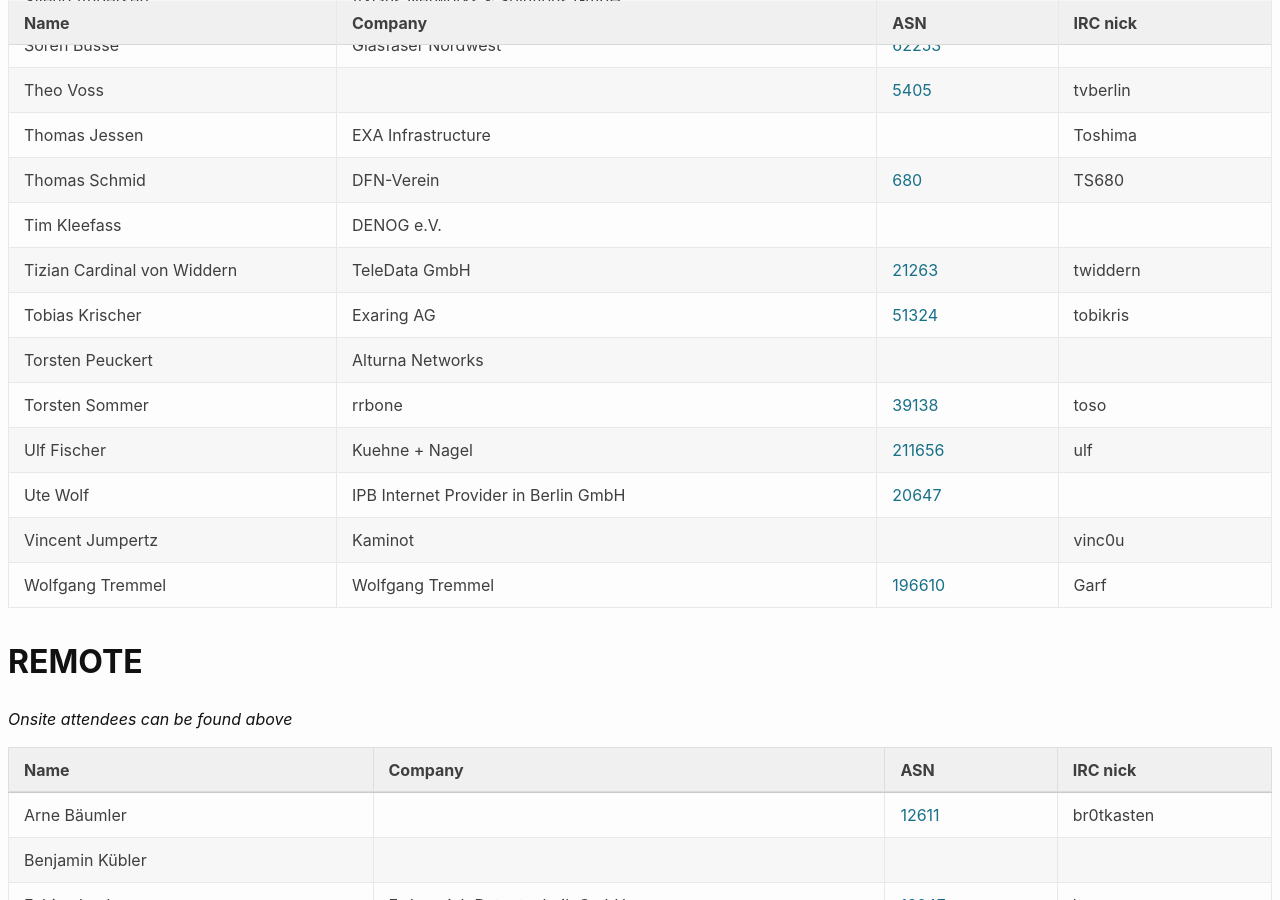
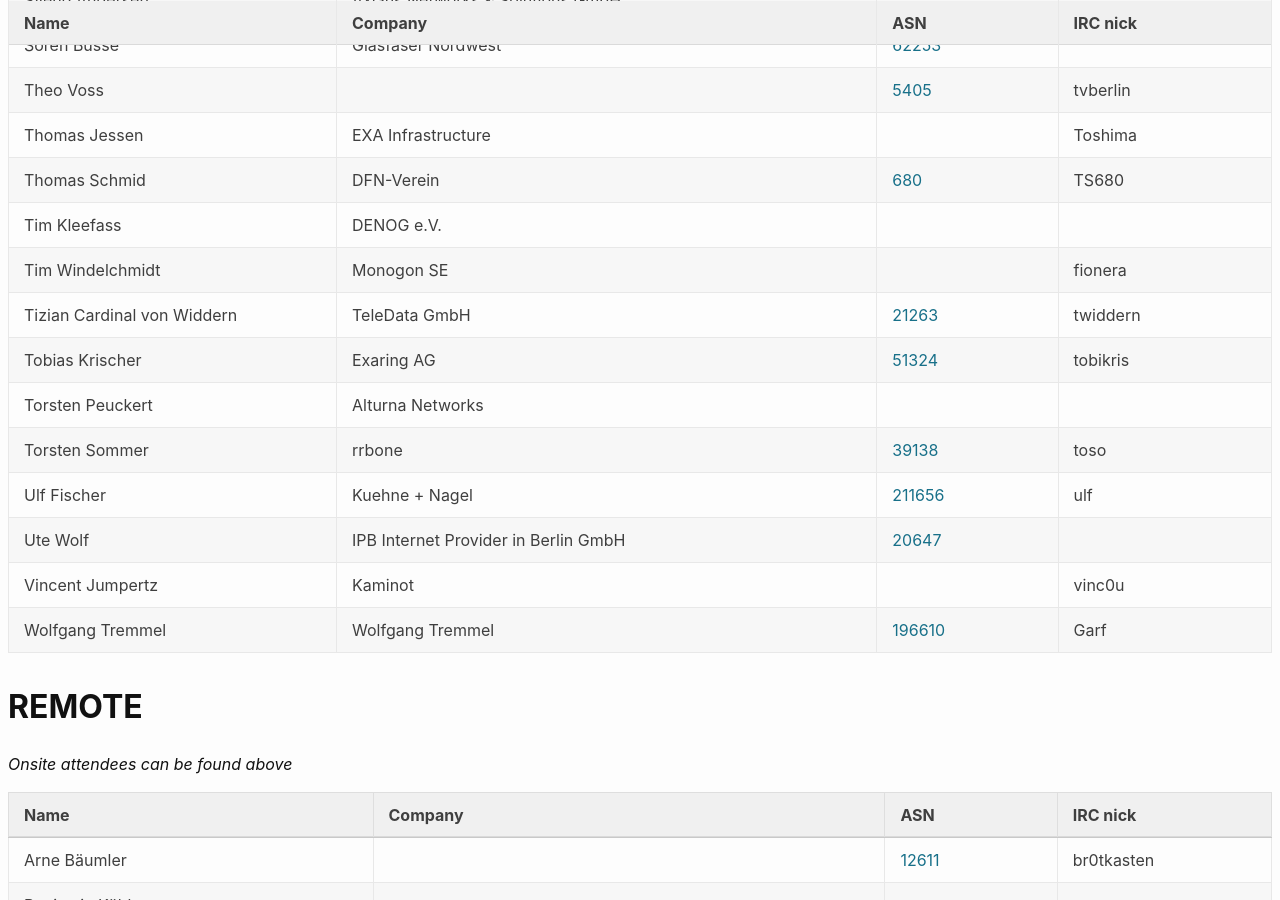
Before and after one commit to denog/pretix-attendeelist, a Jekyll site: the page built from denog15/index.md, in a window 1280 px wide and 900 px high, scrolled down 7624 px. Built offline with Jekyll 4.4.1, drawn with Linux system fonts in a browser that asks for light colours.

Commit message:
Latest data: Fri Sep  1 23:48:01 UTC 2023

```diff
--- a/_data/attendees_denog15_onsite.json
+++ b/_data/attendees_denog15_onsite.json
@@ -1026,6 +1026,12 @@
     "asn": null
   },
   {
+    "name": "Tim Windelchmidt",
+    "company": "Monogon SE",
+    "irc": "fionera",
+    "asn": null
+  },
+  {
     "name": "Tizian Cardinal von Widdern",
     "company": "TeleData GmbH",
     "irc": "twiddern",
```
